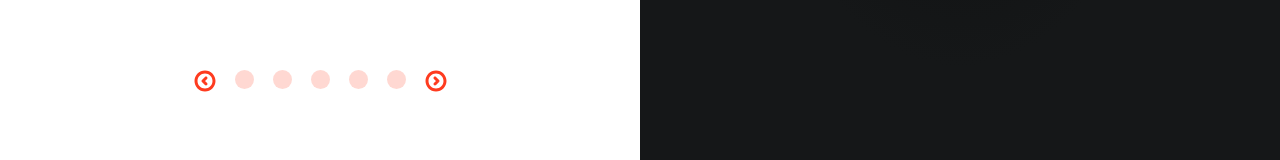
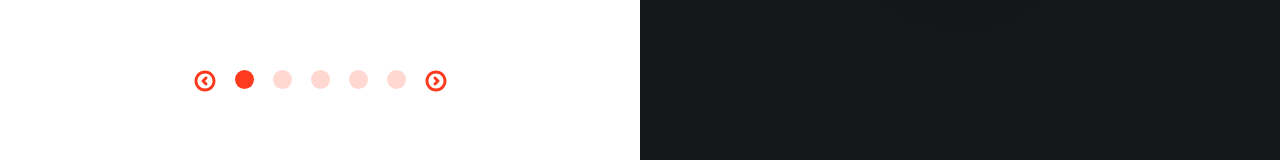
Before and after one commit to Demetrusa/RedBerry-Project, a React (Create React App) app in the folder my-app/: page /about in a window 1280 px wide. Shown: the part 956-1116 px from the top of the page. Built offline with nearby package versions, Linux system fonts and the light colour scheme.

Commit message:
add oppacity to origing

```diff
--- a/my-app/src/components/common/Origin/Origin.css
+++ b/my-app/src/components/common/Origin/Origin.css
@@ -87,3 +87,6 @@
 #SecondArrow {
   margin-left: 19px;
 }
+#first1 {
+  opacity: 1;
+}
--- a/my-app/src/components/common/about/About.js
+++ b/my-app/src/components/common/about/About.js
@@ -39,7 +39,7 @@ function About () {
                 </div> */}
                 <div className="paginattion">
                     <img src={FirstArrow} alt="firstArrow"  onClick={backClick}/>
-                    <div className="eclipse"></div>
+                    <div className="eclipse" id="first1"></div>
                     <div className="eclipse"></div>
                     <div className="eclipse"></div>
                     <div className="eclipse"></div>
```
